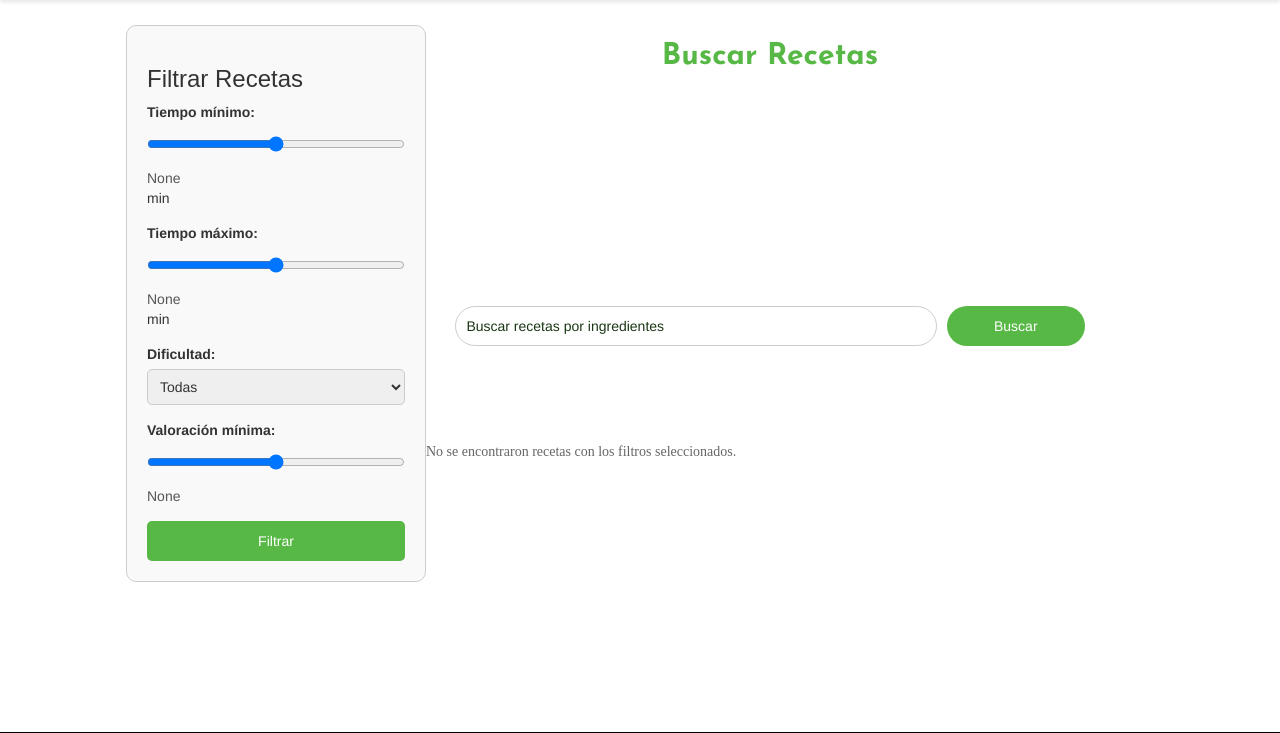
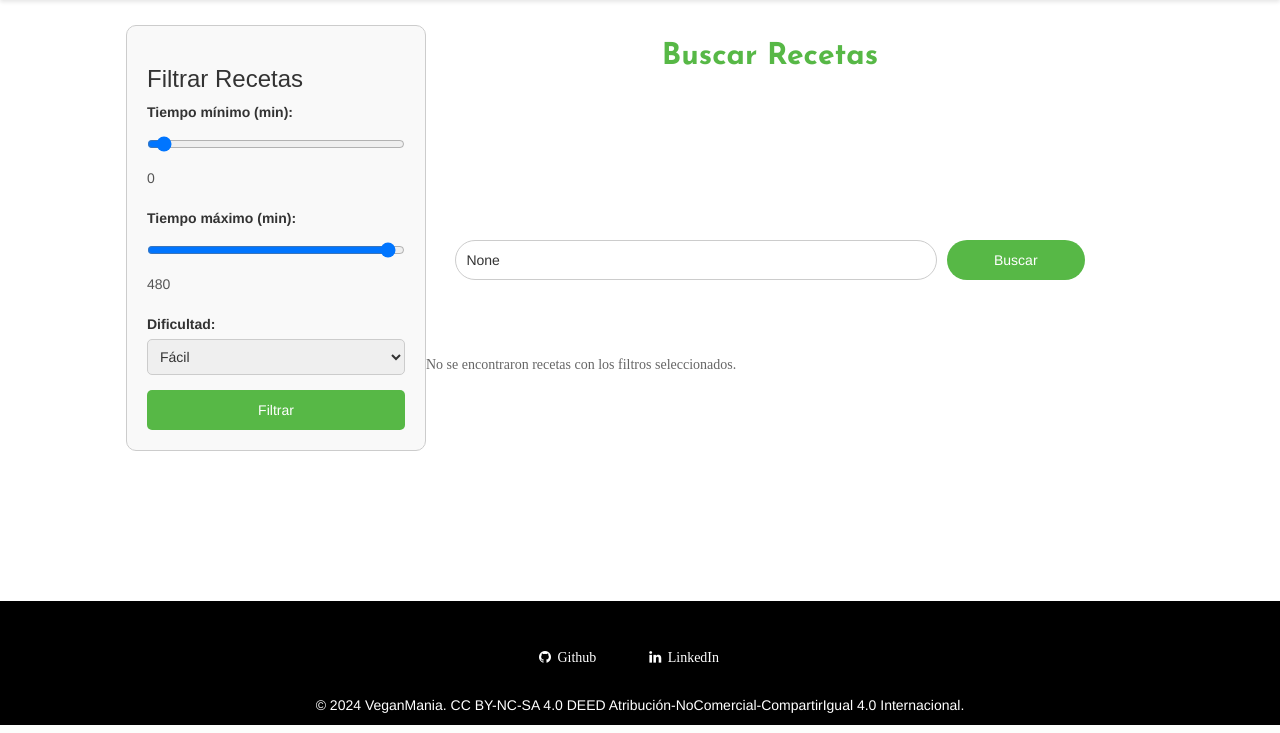
Before and after one commit to davyyelor/VeganMania, a Flask app: page /recetas in a window 1280 px wide. Shown: the part 100-833 px from the top of the page. Run offline with Flask 3, Linux system fonts and the light colour scheme; a user stored in the database is signed in; data that the repository does not hold is empty; some libraries are stand-ins or nearby versions; some web fonts are replaced.

Commit message:
Funcionan bien los filtros tiempo min/max y dificultas en recetas

```diff
--- a/app/app.py
+++ b/app/app.py
@@ -962,6 +962,8 @@ def verComida(id_comida):
         return redirect(url_for('index'))
 
 import math
+
+
 def convertir_tiempo_a_minutos(tiempo_str):
     tiempo_minutos = 0
     if 'h' in tiempo_str:
@@ -972,6 +974,7 @@ def convertir_tiempo_a_minutos(tiempo_str):
     elif 'm' in tiempo_str:
         tiempo_minutos += int(tiempo_str.replace('m', '').strip())
     return tiempo_minutos
+
 
 @app.route('/recetas', methods=['GET', 'POST'])
 def recetas():
@@ -992,36 +995,13 @@ def recetas():
         pagina_actual = request.args.get('pagina', 1, type=int)
         offset = (pagina_actual - 1) * recetas_por_pagina
 
-        ingredientes = categoria = tiempo_min = tiempo_max = tipo = dificultad = valoracion = None
-        if request.method == 'POST':
-            ingredientes = request.form.get('ingredientes')
-            categoria = request.form.getlist('categoria')
-            tiempo_min = request.form.get('tiempo_min', type=int)
-            tiempo_max = request.form.get('tiempo_max', type=int)
-            tipo = request.form.get('tipo')
-            dificultad = request.form.get('dificultad')
-            valoracion = request.form.get('valoracion', type=float)
-        else:
-            if 'ingredientes' in request.args:
-                ingredientes = request.args.get('ingredientes')
-            if 'categoria' in request.args:
-                categoria = request.args.getlist('categoria')
-            if 'tiempo_min' in request.args:
-                tiempo_min = request.args.get('tiempo_min', type=int)
-            if 'tiempo_max' in request.args:
-                tiempo_max = request.args.get('tiempo_max', type=int)
-            if 'tipo' in request.args:
-                tipo = request.args.get('tipo')
-            if 'dificultad' in request.args:
-                dificultad = request.args.get('dificultad')
-            if 'valoracion' in request.args:
-                valoracion = request.args.get('valoracion', type=float)
+        ingredientes = request.form.get('ingredientes') if request.method == 'POST' else request.args.get('ingredientes')
+        tiempo_min = int(request.form.get('tiempo_min', 0)) if request.method == 'POST' else int(request.args.get('tiempo_min', 0))
+        tiempo_max = int(request.form.get('tiempo_max', 480)) if request.method == 'POST' else int(request.args.get('tiempo_max', 480))
+        dificultad = request.form.get('dificultad') if request.method == 'POST' else request.args.get('dificultad')
 
-        if categoria is None:
-            categoria = []
-
-        query_count = "SELECT COUNT(*) FROM recetas WHERE images IS NOT NULL AND images != ''"
-        query_recetas = "SELECT * FROM recetas WHERE images IS NOT NULL AND images != ''"
+        query_base = "SELECT * FROM recetas WHERE images IS NOT NULL AND images != ''"
+        query_count_base = "SELECT COUNT(*) FROM recetas WHERE images IS NOT NULL AND images != ''"
 
         filters = []
         params = []
@@ -1029,62 +1009,51 @@ def recetas():
         if ingredientes:
             filters.append("nombre LIKE %s")
             params.append('%' + ingredientes + '%')
-        if categoria:
-            filters.append("categoria IN (%s)" % ','.join(['%s']*len(categoria)))
-            params.extend(categoria)
-        if tiempo_min is not None and tiempo_max is not None:
-            filters.append("""
-                (
-                    tiempo LIKE %s AND CAST(SUBSTRING_INDEX(tiempo, 'h', 1) AS UNSIGNED) * 60 + CAST(SUBSTRING_INDEX(SUBSTRING_INDEX(tiempo, ' ', -1), 'm', 1) AS UNSIGNED) BETWEEN %s AND %s
-                )
-                OR
-                (
-                    tiempo LIKE %s AND CAST(SUBSTRING_INDEX(tiempo, 'm', 1) AS UNSIGNED) BETWEEN %s AND %s
-                )
-            """)
-            params.extend(['%h%', tiempo_min, tiempo_max, '%m%', tiempo_min, tiempo_max])
+
         if dificultad:
-            filters.append("dificultad = %s")
-            params.append(dificultad)
-        if valoracion:
-            filters.append("valoracion >= %s")
-            params.append(valoracion)
+            if dificultad == 'facil':
+                filters.append("(dificultad = 'muy baja' OR dificultad = 'baja')")
+            elif dificultad == 'media':
+                filters.append("dificultad = 'media'")
+            elif dificultad == 'dificil':
+                filters.append("(dificultad = 'alta' OR dificultad = 'muy alta')")
 
         if filters:
             filter_clause = " AND " + " AND ".join(filters)
-            query_count += filter_clause
-            query_recetas += filter_clause
+            query_base += filter_clause
+            query_count_base += filter_clause
 
-        params_count = params.copy()
-        params_count.extend([recetas_por_pagina, offset])
+        # Ordenar los resultados por fecha de modificación más reciente
+        query_base += " ORDER BY fecha_modificacion DESC"
 
-        query_recetas += " LIMIT %s OFFSET %s"
-        params.extend([recetas_por_pagina, offset])
-
-        print(f"query_count: {query_count}, params: {params}")
-        print(f"query_recetas: {query_recetas}, params: {params}")
-
-        cur.execute(query_count, tuple(params[:len(params_count) - 2]))
+        cur.execute(query_count_base, tuple(params))
         total_recetas = cur.fetchone()[0]
 
-        cur.execute(query_recetas, tuple(params))
+        cur.execute(query_base, tuple(params))
         recetas = cur.fetchall()
 
-        total_paginas = math.ceil(total_recetas / recetas_por_pagina)
+        filtered_recetas = []
+        for receta in recetas:
+            tiempo_minutos = convertir_tiempo_a_minutos(receta[6])  # Suponiendo que el tiempo está en la columna 6
+            if tiempo_min <= tiempo_minutos <= tiempo_max:
+                filtered_recetas.append(receta)
 
-        if recetas:
+        total_paginas = math.ceil(len(filtered_recetas) / recetas_por_pagina)
+        recetas_paginadas = filtered_recetas[offset:offset + recetas_por_pagina]
+
+        if recetas_paginadas:
             recetas = [{'id_receta': receta[0], 'categoria': receta[1], 'nombre': receta[2],
                         'valoracion': receta[3], 'dificultad': receta[4], 'num_comensales': receta[5],
                         'tiempo': receta[6], 'tipo': receta[7], 'link_receta': receta[8],
                         'num_comentarios': receta[9], 'num_reviews': receta[10], 'fecha_modificacion': receta[11],
-                        'ingredientes': receta[12], 'imagen': receta[13]} for receta in recetas]
+                        'ingredientes': receta[12], 'imagen': receta[13]} for receta in recetas_paginadas]
             cur.close()
             connection.close()
-            return render_template('recetas.html', recetas=recetas, total_paginas=total_paginas, pagina_actual=pagina_actual, max=max, min=min, ingredientes=ingredientes, categoria=categoria, tiempo_min=tiempo_min, tiempo_max=tiempo_max, tipo=tipo, dificultad=dificultad, valoracion=valoracion)
+            return render_template('recetas.html', recetas=recetas, total_paginas=total_paginas, pagina_actual=pagina_actual, max=max, min=min, ingredientes=ingredientes, tiempo_min=tiempo_min, tiempo_max=tiempo_max, dificultad=dificultad)
         else:
             cur.close()
             connection.close()
-            return render_template('recetas.html', total_paginas=total_paginas, pagina_actual=pagina_actual, max=max, min=min, ingredientes=ingredientes, categoria=categoria, tiempo_min=tiempo_min, tiempo_max=tiempo_max, tipo=tipo, dificultad=dificultad, valoracion=valoracion)
+            return render_template('recetas.html', total_paginas=total_paginas, pagina_actual=pagina_actual, max=max, min=min, ingredientes=ingredientes, tiempo_min=tiempo_min, tiempo_max=tiempo_max, dificultad=dificultad)
     else:
         return redirect(url_for('index'))
 
--- a/app/templates/recetas.html
+++ b/app/templates/recetas.html
@@ -5,45 +5,33 @@
     <aside>
         <h2>Filtrar Recetas</h2>
         <form action="{{ url_for('recetas') }}" method="post">
-            <div>
-                <label for="tiempo_min">Tiempo mínimo:</label>
-                <input type="range" id="tiempo_min" name="tiempo_min" min="0" max="480" value="{{ tiempo_min|default(0) }}" oninput="this.nextElementSibling.value = this.value">
-                <output>{{ tiempo_min|default(0) }}</output> min
-            </div>
-            <div>
-                <label for="tiempo_max">Tiempo máximo:</label>
-                <input type="range" id="tiempo_max" name="tiempo_max" min="0" max="480" value="{{ tiempo_max|default(480) }}" oninput="this.nextElementSibling.value = this.value">
-                <output>{{ tiempo_max|default(480) }}</output> min
-            </div>
-            <div>
-                <label for="dificultad">Dificultad:</label>
-                <select id="dificultad" name="dificultad">
-                    <option value="">Todas</option>
-                    <option value="Fácil" {% if dificultad == 'Fácil' %}selected{% endif %}>Fácil</option>
-                    <option value="Media" {% if dificultad == 'Media' %}selected{% endif %}>Media</option>
-                    <option value="Difícil" {% if dificultad == 'Difícil' %}selected{% endif %}>Difícil</option>
-                </select>
-            </div>
-            <div>
-                <label for="valoracion">Valoración mínima:</label>
-                <input type="range" id="valoracion" name="valoracion" min="0" max="5" value="{{ valoracion|default(0) }}" step="0.1" oninput="this.nextElementSibling.value = this.value">
-                <output>{{ valoracion|default(0) }}</output>
-            </div>
+            <label for="tiempo_min">Tiempo mínimo (min):</label>
+            <input type="range" id="tiempo_min" name="tiempo_min" min="0" max="480" value="{{ tiempo_min }}" oninput="this.nextElementSibling.value = this.value">
+            <output>{{ tiempo_min }}</output>
+            <br>
+            <label for="tiempo_max">Tiempo máximo (min):</label>
+            <input type="range" id="tiempo_max" name="tiempo_max" min="0" max="480" value="{{ tiempo_max }}" oninput="this.nextElementSibling.value = this.value">
+            <output>{{ tiempo_max }}</output>
+            <br>
+            <label for="dificultad">Dificultad:</label>
+            <select id="dificultad" name="dificultad">
+                <option value="facil" {% if dificultad == 'facil' %}selected{% endif %}>Fácil</option>
+                <option value="media" {% if dificultad == 'media' %}selected{% endif %}>Media</option>
+                <option value="dificil" {% if dificultad == 'dificil' %}selected{% endif %}>Difícil</option>
+            </select>
+            <br>
             <button type="submit">Filtrar</button>
         </form>
     </aside>
-
     <main>
         <h1 class="title">Buscar Recetas</h1>
         <form class="buscar-wrapper" action="{{ url_for('recetas') }}" method="post">
-            <input type="text" name="ingredientes" placeholder="Buscar recetas por ingredientes">
+            <input type="text" name="ingredientes" placeholder="Buscar recetas por ingredientes" value="{{ ingredientes }}">
             <button type="submit">Buscar</button>
         </form>
-
         {% for message in get_flashed_messages() %}
             <p>{{ message }}</p>
         {% endfor %}
-
         {% if recetas %}
         <h2 style="text-align: center;">Recetas encontradas:</h2>
         <div class="recipe-container">
@@ -77,21 +65,21 @@
                 {% if total_paginas > 1 %}
                 <ul class="pagination">
                     {% if pagina_actual > 1 %}
-                    <li><a class="prev" href="{{ url_for('recetas', pagina=pagina_actual-1, ingredientes=ingredientes, categoria=categoria, tiempo_min=tiempo_min, tiempo_max=tiempo_max, tipo=tipo, dificultad=dificultad, valoracion=valoracion) }}">Anterior</a></li>
+                    <li><a class="prev" href="{{ url_for('recetas', pagina=pagina_actual-1, ingredientes=ingredientes, tiempo_min=tiempo_min, tiempo_max=tiempo_max, dificultad=dificultad) }}">Anterior</a></li>
                     {% endif %}
                     {% if pagina_actual > 3 %}
-                    <li><a href="{{ url_for('recetas', pagina=1, ingredientes=ingredientes, categoria=categoria, tiempo_min=tiempo_min, tiempo_max=tiempo_max, tipo=tipo, dificultad=dificultad, valoracion=valoracion) }}">1</a></li>
+                    <li><a href="{{ url_for('recetas', pagina=1, ingredientes=ingredientes, tiempo_min=tiempo_min, tiempo_max=tiempo_max, dificultad=dificultad) }}">1</a></li>
                     <li><span class="dots">...</span></li>
                     {% endif %}
                     {% for pagina in range(max(1, pagina_actual-2), min(total_paginas, pagina_actual+2)+1) %}
-                    <li><a href="{{ url_for('recetas', pagina=pagina, ingredientes=ingredientes, categoria=categoria, tiempo_min=tiempo_min, tiempo_max=tiempo_max, tipo=tipo, dificultad=dificultad, valoracion=valoracion) }}" class="{% if pagina == pagina_actual %}active{% endif %}">{{ pagina }}</a></li>
+                    <li><a href="{{ url_for('recetas', pagina=pagina, ingredientes=ingredientes, tiempo_min=tiempo_min, tiempo_max=tiempo_max, dificultad=dificultad) }}" class="{% if pagina == pagina_actual %}active{% endif %}">{{ pagina }}</a></li>
                     {% endfor %}
                     {% if pagina_actual < total_paginas - 2 %}
                     <li><span class="dots">...</span></li>
-                    <li><a href="{{ url_for('recetas', pagina=total_paginas, ingredientes=ingredientes, categoria=categoria, tiempo_min=tiempo_min, tiempo_max=tiempo_max, tipo=tipo, dificultad=dificultad, valoracion=valoracion) }}">{{ total_paginas }}</a></li>
+                    <li><a href="{{ url_for('recetas', pagina=total_paginas, ingredientes=ingredientes, tiempo_min=tiempo_min, tiempo_max=tiempo_max, dificultad=dificultad) }}">{{ total_paginas }}</a></li>
                     {% endif %}
                     {% if pagina_actual < total_paginas %}
-                    <li><a class="next" href="{{ url_for('recetas', pagina=pagina_actual+1, ingredientes=ingredientes, categoria=categoria, tiempo_min=tiempo_min, tiempo_max=tiempo_max, tipo=tipo, dificultad=dificultad, valoracion=valoracion) }}">Siguiente</a></li>
+                    <li><a class="next" href="{{ url_for('recetas', pagina=pagina_actual+1, ingredientes=ingredientes, tiempo_min=tiempo_min, tiempo_max=tiempo_max, dificultad=dificultad) }}">Siguiente</a></li>
                     {% endif %}
                 </ul>
                 {% endif %}
@@ -245,6 +262,9 @@
         border: 1px solid #ccc;
         border-radius: 5px;
     }
+    aside form select {
+        margin-bottom: 15px; /* Added margin-bottom */
+    }
     aside form button {
         width: 100%;
         padding: 10px;
```
Also changed, not shown: other parts of app/templates/recetas.html (+30 -3 lines).
